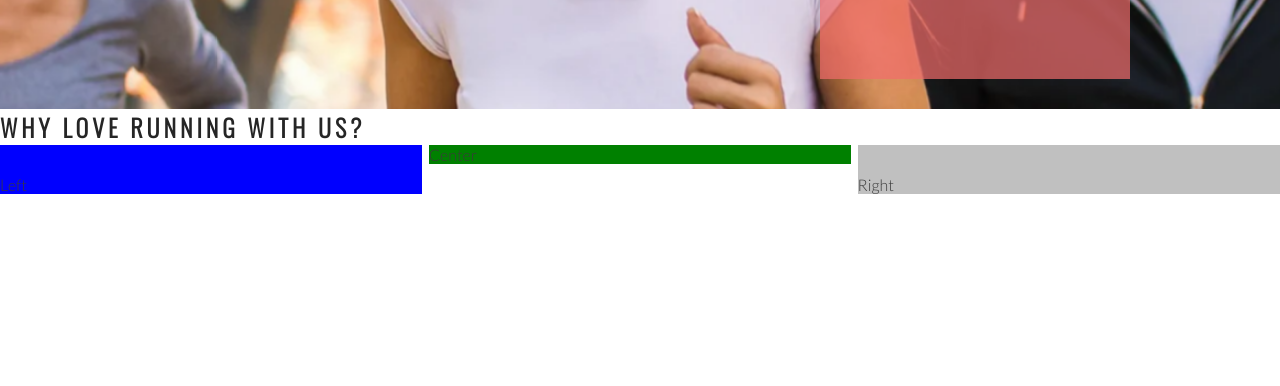
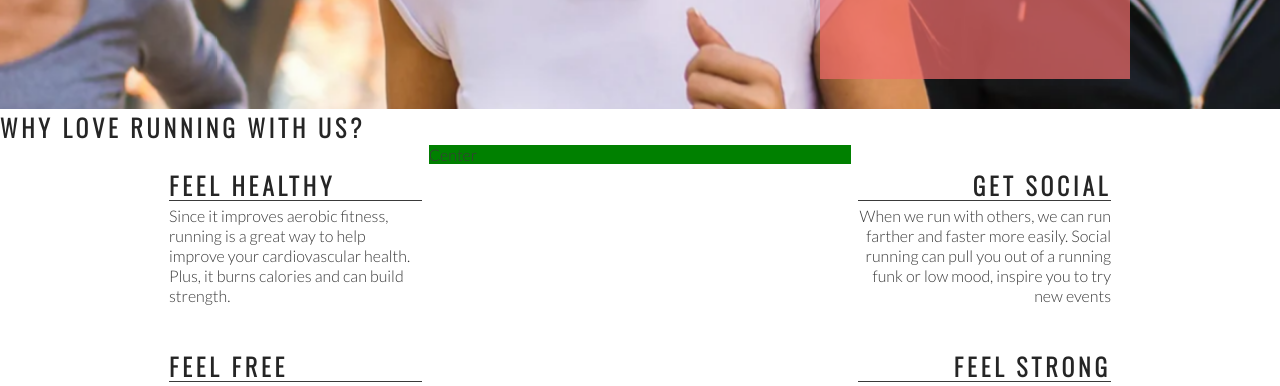
Before and after one commit to juliandunne1234/love-running, a plain HTML site: page index.html in a window 1280 px wide. Shown: the part 566-952 px from the top of the page. Drawn offline with nearby package versions, Linux system fonts and the light colour scheme.

Commit message:
Add right about section content and style

```diff
--- a/assets/css/style.css
+++ b/assets/css/style.css
@@ -121,14 +121,12 @@ h1, h2 {
     padding-top: 30px;
     width: 33%;
     float: left;
-    background-color: blue;
 }
 
 #right-about {
     padding-top: 30px;
     width: 33%;
     float: right;
-    background-color: silver;
 }
 
 #center-about {
@@ -136,3 +134,33 @@ h1, h2 {
     margin: 0 auto;
     background-color: green;
 }
+
+hr {
+    border-top: 1px solid #3a3a3a;
+    width: 100%;
+    margin: 5px 0;
+}
+
+.left-about-heading {
+    width: 60%;
+    float: right;
+    line-height: 20px;
+    clear: both;
+    margin-bottom: 50px;
+}
+
+.right-about-heading {
+    width: 60%;
+    float: left;
+    line-height: 20px;
+    clear: both;
+    margin-bottom: 50px;
+}
+
+.right-about-heading h2 {
+    text-align: right;
+}
+
+.right-about-heading p {
+    text-align: right;
+}
--- a/index.html
+++ b/index.html
@@ -39,8 +39,32 @@
     </section>
     <section id="club-ethos">
         <h1>Why Love Running With Us?</h1>
-        <div id="left-about">Left</div>
-        <div id="right-about">Right</div>
+        <div id="left-about">
+            <div class="left-about-heading">
+                <h2>Feel Healthy</h2>
+                <hr>
+                <p>Since it improves aerobic fitness, running is a great way to help improve your cardiovascular health. Plus, it burns calories and can build strength.</p>
+            </div>
+            <div class="left-about-heading">
+                <h2>Feel Free</h2>
+                <hr>
+                <p>Physical exercise, running included, is known to release endorphins in the brain. Endorphins make you more energetic, more awake and, yes, happier.</p>
+            </div>
+        </div>
+
+        <div id="right-about">
+            <div class="right-about-heading">
+                <h2>Get Social</h2>
+                <hr>
+                <p>When we run with others, we can run farther and faster more easily. Social running can pull you out of a running funk or low mood, inspire you to try new events</p>
+            </div>
+            <div class="right-about-heading">
+                <h2>Feel Strong</h2>
+                <hr>
+                <p>Running strengthens your heart by pumping blood more effectively through your body.</p>
+            </div>
+        </div>
+
         <div id="center-about">Center</div>
     </section>
     <section>
```
